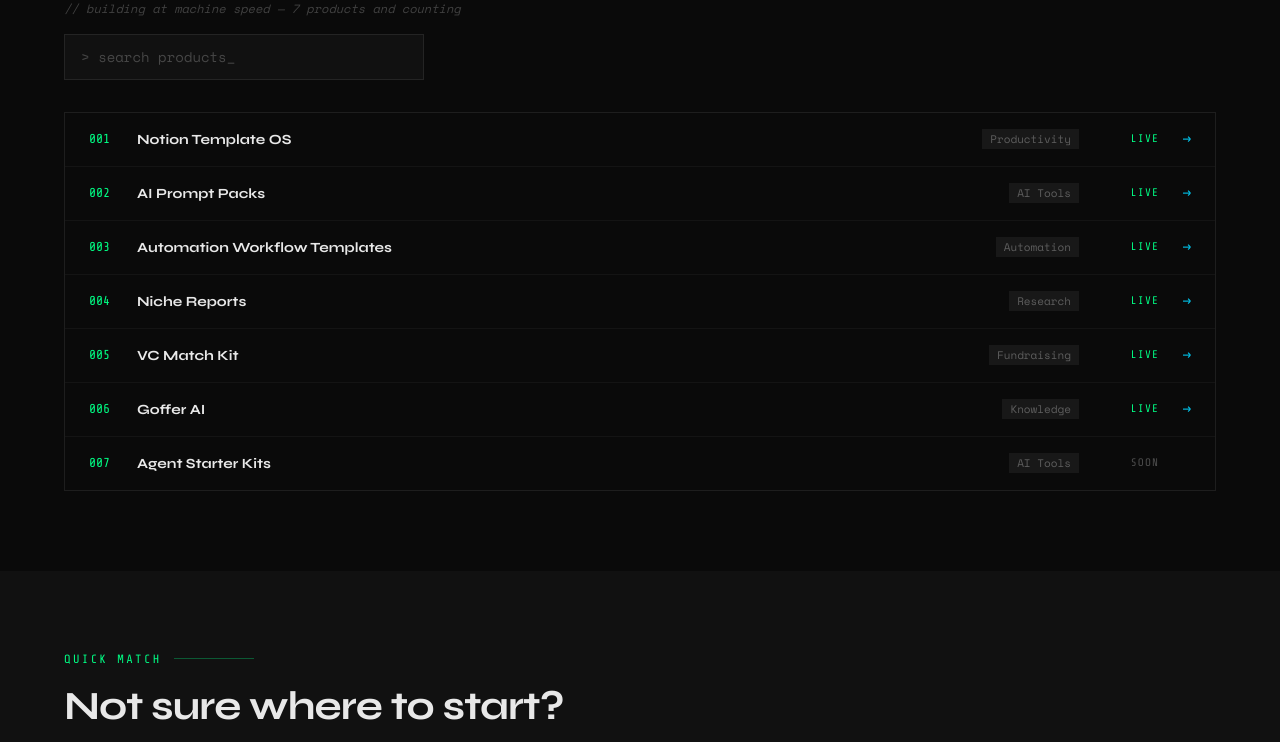
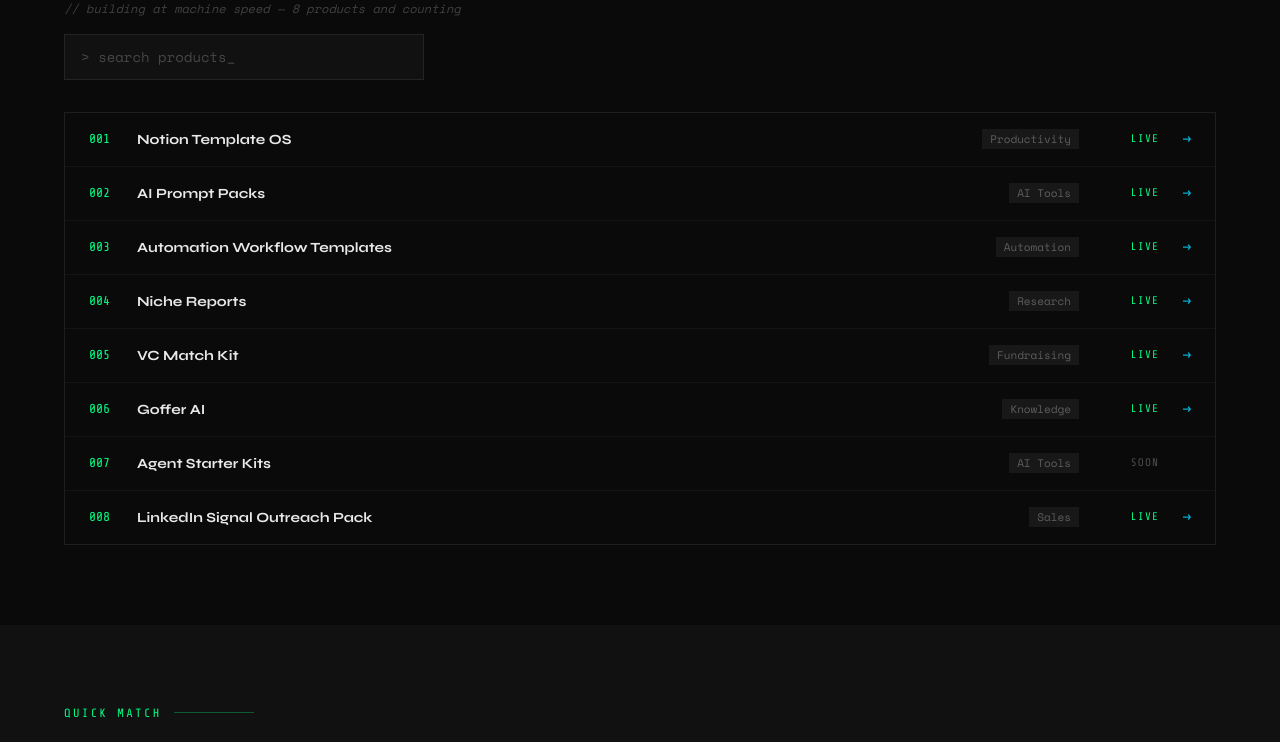
Before and after one commit to liorsolomon/3vo-ai, a Next.js app: page / in a window 1280 px wide. Shown: the part 2512-3254 px from the top of the page. Built offline with nearby package versions, Linux system fonts and the light colour scheme; no server answers.

Commit message:
SOL-7308: Add LinkedIn Signal Outreach Pack (#008) to product catalog
Links to live Gumroad listing at $19 (liorscribe.gumroad.com/l/gpwny).

Co-Authored-By: Paperclip <noreply@paperclip.ing>

```diff
--- a/app/ProductCatalog.tsx
+++ b/app/ProductCatalog.tsx
@@ -10,6 +10,7 @@
   { number: "005", name: "VC Match Kit",                  category: "Fundraising",  status: "LIVE", href: "https://vc.3vo.ai" },
   { number: "006", name: "Goffer AI",                     category: "Knowledge",    status: "LIVE", href: "https://goffer.ai" },
   { number: "007", name: "Agent Starter Kits",            category: "AI Tools",     status: "SOON", href: "#" },
+  { number: "008", name: "LinkedIn Signal Outreach Pack", category: "Sales",        status: "LIVE", href: "https://liorscribe.gumroad.com/l/gpwny" },
 ];
 
 const STATUS_STYLES: Record<string, string> = {
```
